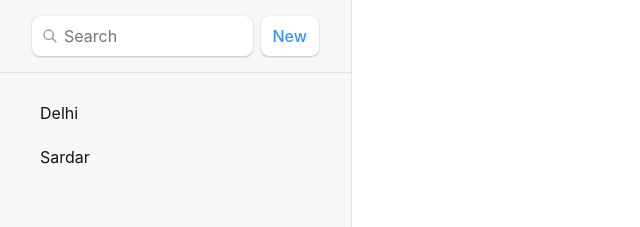
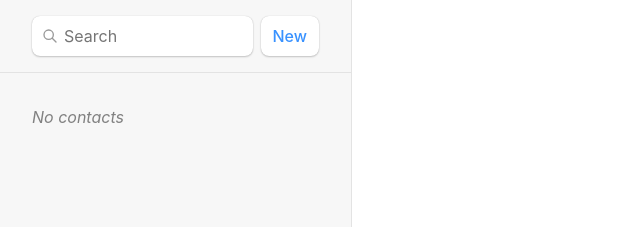
Before and after one commit to velvet-jedi/react_router_Contacts, a React (Vite) app: page / in a window 1280 px wide. Shown: the top 227 px of the page, without its empty margins (0-640 px from the left). Built offline with nearby package versions, Linux system fonts and the light colour scheme.

Commit message:
useLoaderData() to create contact

```diff
--- a/src/main.jsx
+++ b/src/main.jsx
@@ -2,15 +2,18 @@
 import { createRoot } from 'react-dom/client'
 import { RouterProvider, createBrowserRouter } from 'react-router-dom';
 import './index.css'
-import Root from './routes/root';
+import Root, { loader as rootLoader } from './routes/root';
 import ErrorPage from './routes/ErrorPage';
 import Contact from './routes/Contact';
+import { create } from './routes/root';
 
 const router = createBrowserRouter([
   {
     path: '/',
     element: <Root/>,
     errorElement: <ErrorPage />,
+    loader: rootLoader,
+    action: create,
     children: [
       {
         path: 'contacts/:contactId',
--- a/src/routes/root.jsx
+++ b/src/routes/root.jsx
@@ -1,6 +1,20 @@
-import { Outlet, Link } from "react-router-dom"
+import { Outlet, Link, useLoaderData, Form } from "react-router-dom"
+import { getContacts, createContact } from "../contacts"
+
+export async function loader() {
+    const contacts = await getContacts();
+    return {contacts}; // return as a single-property object
+}
+
+export async function create() {
+    const contact = await createContact();
+    return {contact};
+}
+
+
 
 export default function Root() {
+    const { contacts } = useLoaderData();
     return (
         <>
             <div id="sidebar">
@@ -24,15 +38,34 @@
                             aria-live="polite"
                         ></div>
                     </form>
-                    <form method="post">
+                    <Form method="post">
                         <button type="submit">New</button>
-                    </form>
+                    </Form>
                     </div>
                     <nav>
-                        <ul>
-                            <li><Link to={`/contacts/1`}>Delhi</Link></li>
-                            <li><Link to={`/contacts/2`}>Sardar</Link></li>
-                        </ul>
+                    {contacts.length ? (
+                            <ul>
+                                {contacts.map((contact) => (
+                                    <li key={contact.id}>
+                                        <Link to={`contacts/${contact.id}`}>
+                                            {contact.first || contact.last ? (
+                                                <>
+                                                    {contact.first} {contact.last}
+                                                </>
+                                            ) : (
+                                                <i>No Name</i>
+                                            )}{" "}
+                                            {contact.favorite && <span>★</span>}
+                                        </Link>
+                                    </li>
+                                ))}
+                            </ul>
+                        ) : (
+                            <p>
+                                <i>No contacts</i>
+                            </p>
+                        )}
+
                     </nav>
                 </div>
                 <div id="detail">
```
